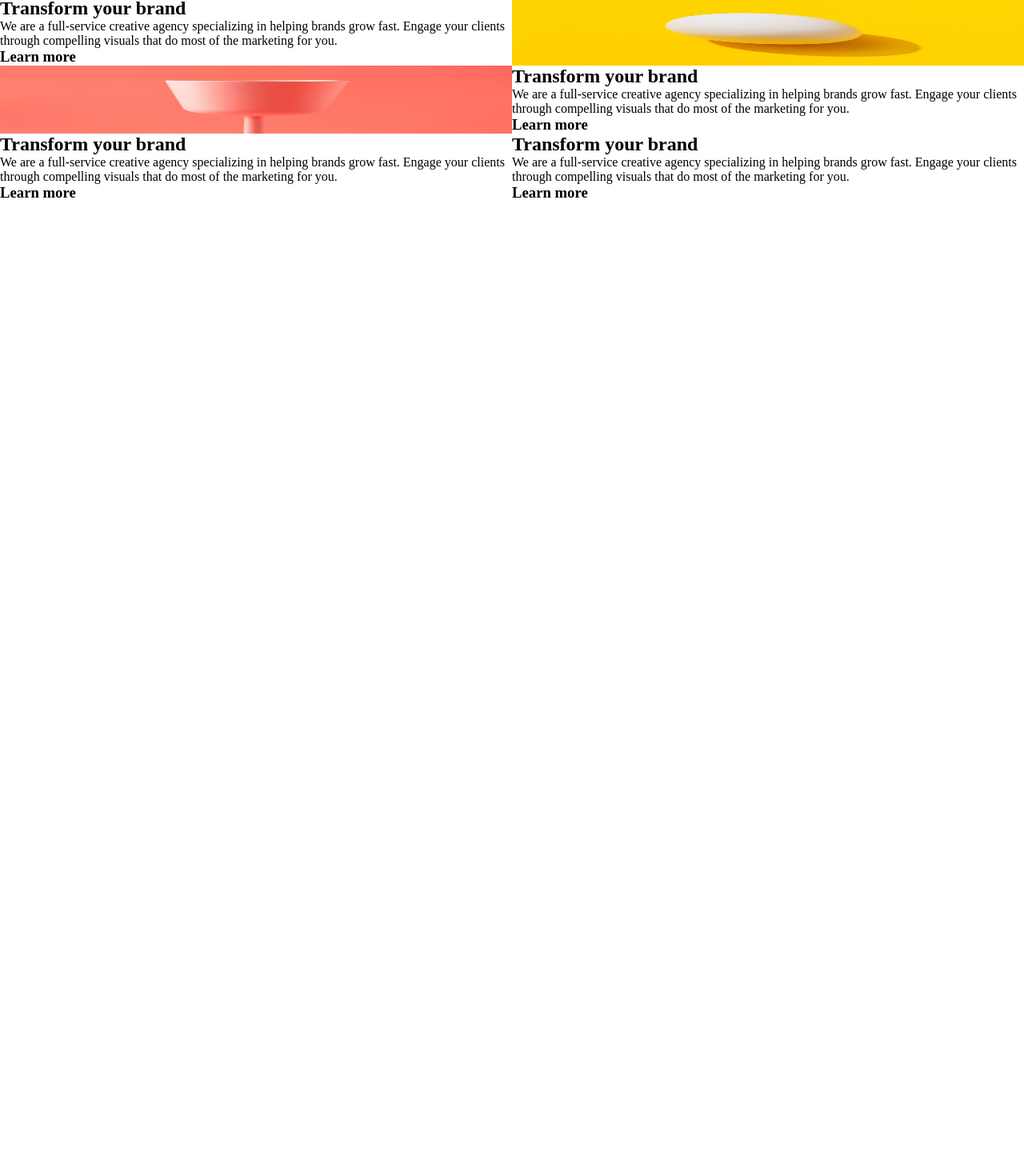
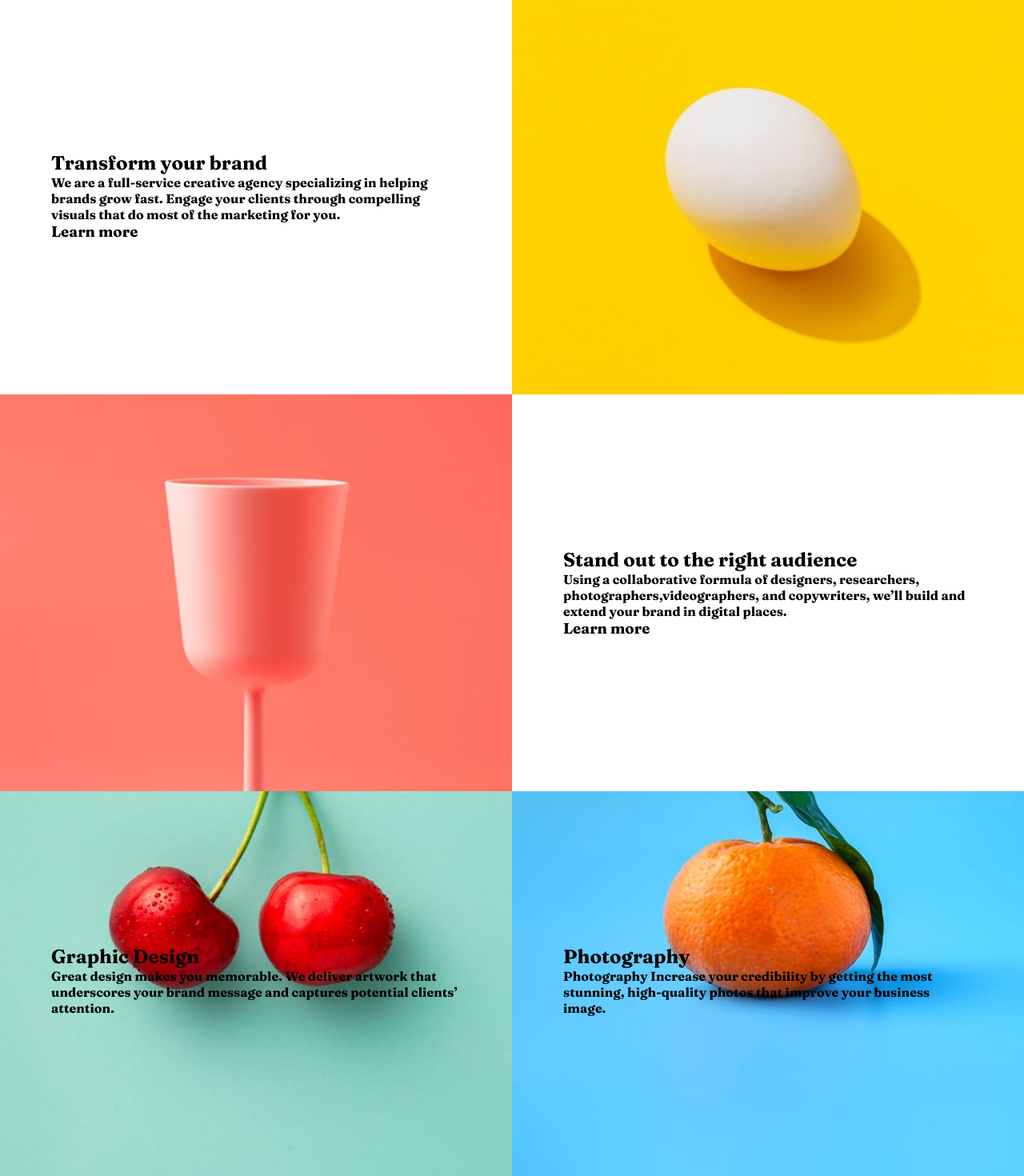
Before and after one commit to TheCuriousPr0grammer/sunnyside-landing-page, a React (Create React App) app: page / in a window 1280 px wide. Shown: the part 643-2113 px from the top of the page at 80% size. Before the commit the page ends 895 px from the top, so only its background shows below. Built offline with nearby package versions, Linux system fonts and the light colour scheme.

Commit message:
Fixed grid layout and created cursomizable teaser component

```diff
--- a/src/components/header/Header.jsx
+++ b/src/components/header/Header.jsx
@@ -4,7 +4,7 @@ import Nav from "../nav/Nav";
 import "./Header.scss";
 export default function Header() {
 	return (
-		<div className="teaser">
+		<div className="wrapper">
 			<div className="header">
 				<div className="logo">
 					<img src={logo} alt="" />
--- a/src/components/header/Header.scss
+++ b/src/components/header/Header.scss
@@ -5,7 +5,7 @@
 	padding: 2rem 1rem;
 }
 
-.teaser {
+.wrapper {
 	background-image: url("../../images/desktop/image-header.jpg");
 	background-repeat: no-repeat;
 	background-size: 100% 100%;
--- a/src/components/main-teaser/MainTeaser.jsx
+++ b/src/components/main-teaser/MainTeaser.jsx
@@ -1,23 +1,55 @@
 import React from "react";
-import Transform from "../transform-teaser/Transform";
+import Teaser from "../teaser-component/Teaser";
 import "../main-teaser/MainTeaser.scss";
 export default function MainTeaser() {
+	let transformHeadline = "Transform your brand";
+	let transformDescription =
+		"	We are a full-service creative agency specializing in helping brands grow fast. Engage your clients through compelling visuals that do most of the marketing for you.";
+	let standoutHeadline = "Stand out to the right audience";
+	let standoutDescription = `Using a collaborative formula of designers, researchers, photographers,videographers, and copywriters, we’ll build and extend your brand in digital places.`;
+	let graphicDesignHeadline = "Graphic Design";
+	let graphicDesignDescription = `Great design makes you memorable. We deliver
+		artwork that underscores your brand message and captures potential clients’
+		attention.`;
+	let photographyHeadline = "Photography";
+	let photographyDescription = `Photography Increase your credibility by getting the most
+		stunning, high-quality photos that improve your business image.`;
 	return (
 		// Vreau sa am o componenta de tip - teaser. pasez imaginea de background si randez in partea aia. pasez si textul. pentru cazurile in care exista text si randez conditional.
 		<div className="teaser-grid">
 			<div className="transform-brand">
-				<Transform />
+				<Teaser
+					headline={transformHeadline}
+					description={transformDescription}
+					learnMore={true}
+				/>
 			</div>
-			<div className="egg"></div>
-			<div className="cup"></div>
+			<div className="egg">
+				<Teaser />
+			</div>
+			<div className="cup">
+				<Teaser />
+			</div>
 			<div className="standout">
-				<Transform />
+				<Teaser
+					headline={standoutHeadline}
+					description={standoutDescription}
+					learnMore={true}
+				/>
 			</div>
-			<div className="cherry">
-				<Transform />
+			<div className="graphicDesign">
+				<Teaser
+					headline={graphicDesignHeadline}
+					description={graphicDesignDescription}
+					classes="graphicDesign"
+				/>
 			</div>
-			<div className="orange">
-				<Transform />
+			<div className="photography">
+				<Teaser
+					headline={photographyHeadline}
+					description={photographyDescription}
+					classes="photographyService"
+				/>
 			</div>
 		</div>
 	);
--- a/src/components/main-teaser/MainTeaser.scss
+++ b/src/components/main-teaser/MainTeaser.scss
@@ -22,9 +22,10 @@
 .standout {
 	grid-area: 2 / 2 / 3 / 3;
 }
-.cherry {
+.graphicDesign {
 	grid-area: 3 / 1 / 4 / 2;
 }
-.orange {
+.photography {
 	grid-area: 3 / 2 / 4 / 3;
+	background-size: 100% 100%;
 }
--- /dev/null
+++ b/src/components/teaser-component/Teaser.jsx
@@ -0,0 +1,21 @@
+import React from "react";
+import "../teaser-component/Teaser.scss";
+export default function Teaser({ headline, description, learnMore, classes }) {
+	return (
+		<>
+			{headline ? (
+				<div className={classes ? "teaser " + classes : "teaser"}>
+					<h2 className="teaser-headline">{headline}</h2>
+					<p className="teaser-description">{description}</p>
+					{learnMore ? (
+						<h3 className="transform-learn_more">Learn more</h3>
+					) : (
+						""
+					)}
+				</div>
+			) : (
+				""
+			)}
+		</>
+	);
+}
--- /dev/null
+++ b/src/components/teaser-component/Teaser.scss
@@ -0,0 +1,15 @@
+.teaser {
+	padding: 12rem 4rem;
+	font-family: var(--frauncesFont);
+	height: 100%;
+}
+
+.graphicDesign {
+	background: url("../../images/desktop/image-graphic-design.jpg");
+	background-size: 100% 100%;
+}
+
+.photographyService {
+	background: url("../../images/desktop/image-photography.jpg");
+	background-size: 100% 100%;
+}
--- a/src/components/transform-teaser/Transform.jsx
+++ /dev/null
@@ -1,15 +0,0 @@
-import React from "react";
-
-export default function Transform() {
-	return (
-		<div className="transform">
-			<h2 className="transform-headline">Transform your brand</h2>
-			<p className="transform-description">
-				We are a full-service creative agency specializing in helping brands
-				grow fast. Engage your clients through compelling visuals that do most
-				of the marketing for you.
-			</p>
-			<h3 className="transform-learn_more">Learn more</h3>
-		</div>
-	);
-}
```
Also changed, not shown: fromFrontendMentor/index.html (+7 -13 lines).
